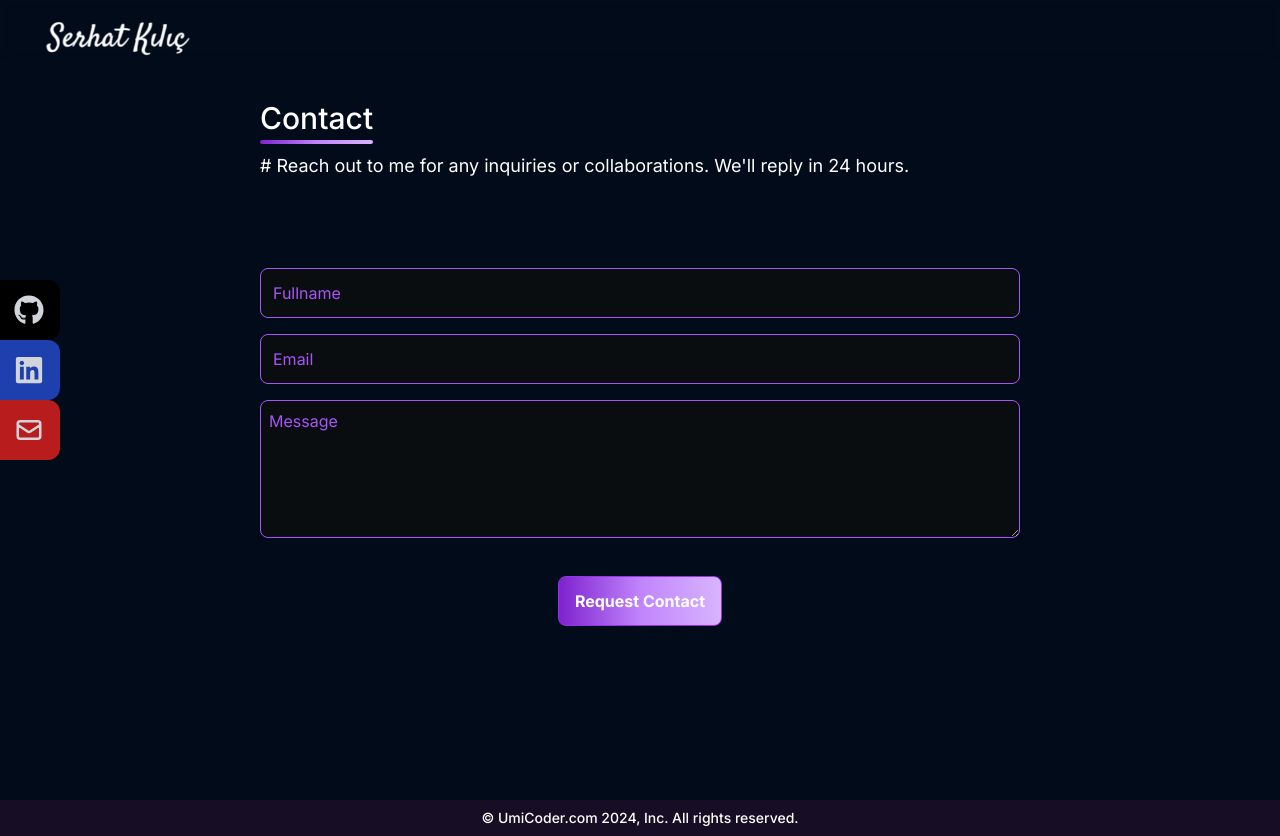
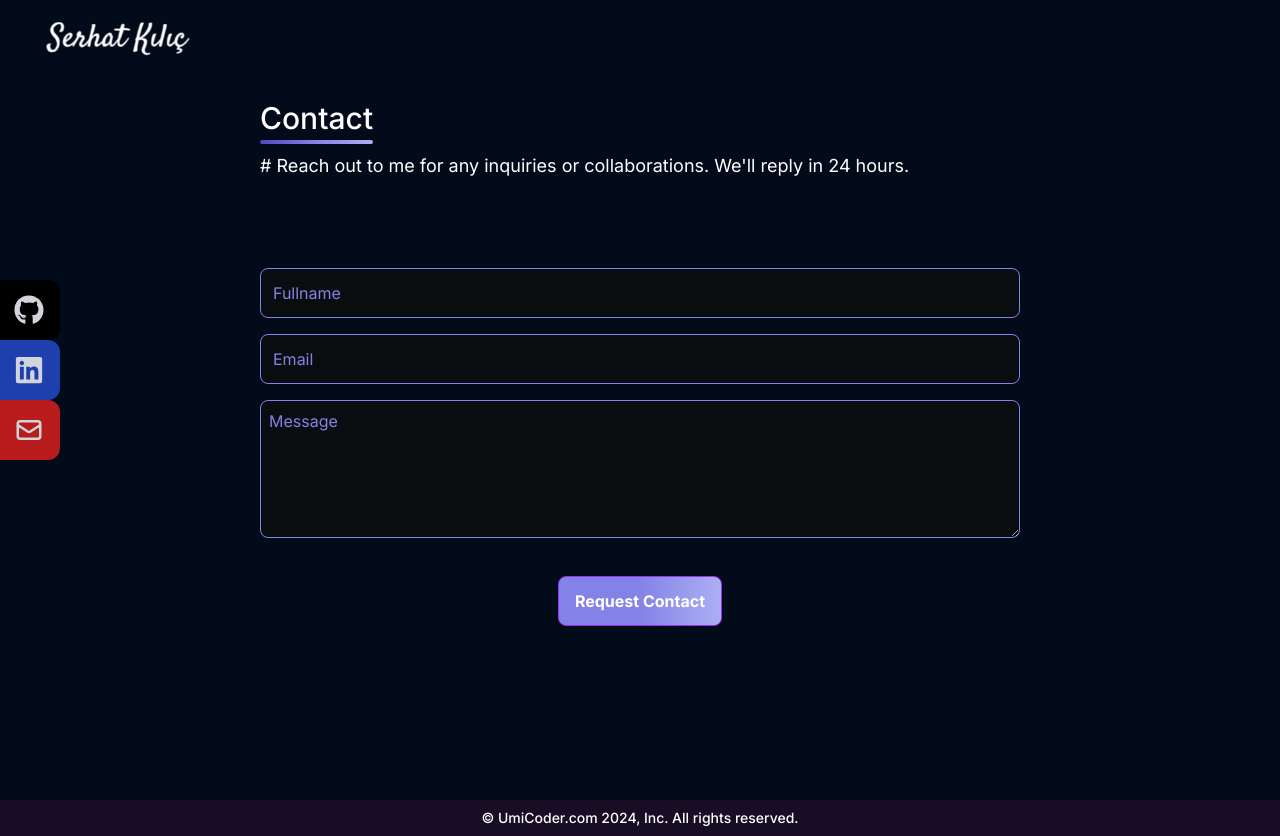
Before and after one commit to SerhatKlc123/next-portfolio, a Next.js app: page /contact in a window 1280 px wide. Built offline with nearby package versions, Linux system fonts and the light colour scheme.

Commit message:
Color changed

```diff
--- a/src/app/contact/page.tsx
+++ b/src/app/contact/page.tsx
@@ -60,21 +60,21 @@ const ContactForm: React.FC = () => {
                     onChange={nameHandler}
                     name="fullName"
                     placeholder={"Fullname"}
-                    className="border  border-purple-500 bg-[#0a0d10] p-3 rounded-lg text-purple-500 focus:text-gray-300 placeholder:text-purple-500 z-50"
+                    className="border  border-[#8482e6] bg-[#0a0d10] p-3 rounded-lg text-[#8482e6] focus:text-gray-300 placeholder:text-[#8482e6] z-50"
                     style={{ width: '100%' }}
                 />
             </div>
             <div className="pb-4">
                 <input type="email" value={email} onChange={mailHandler} name="email" placeholder={"Email"}
                     style={{ width: '100%' }}
-                    className="border border-purple-500 bg-[#0a0d10] p-3 rounded-lg text-purple-500 focus:text-gray-300 placeholder:text-purple-500" />
+                    className="border border-[#8482e6] bg-[#0a0d10] p-3 rounded-lg text-[#8482e6] focus:text-gray-300 placeholder:text-[#8482e6]" />
             </div>
             <div>
-                <textarea rows={5} value={message} onChange={messageHandler} name="message" placeholder={"Message"} className="border border-purple-500 bg-[#0a0d10] p-2 rounded-lg text-purple-500 focus:text-gray-300 placeholder:text-purple-500"
+                <textarea rows={5} value={message} onChange={messageHandler} name="message" placeholder={"Message"} className="border border-[#8482e6] bg-[#0a0d10] p-2 rounded-lg text-[#8482e6] focus:text-gray-300 placeholder:text-[#8482e6]"
                     style={{ width: '100%' }}
                 />
             </div>
-            <input type="submit" className="font-bold text-white bg-gradient-to-r border-[1px] hover:border-[3px] border-purple-600 hover:border-purple-200 from-purple-700 via-purple-400 to-purple-300  px-4 py-3 my-8 mx-auto flex items-center rounded-lg" value={wait ? "Senfing..." : "Request Contact"} />
+            <input type="submit" className="font-bold text-white bg-gradient-to-r border-[1px] hover:border-[3px] border-purple-600 hover:border-purple-200 from-[#8482e6] via-[#8482e6] to-[#adaff4]  px-4 py-3 my-8 mx-auto flex items-center rounded-lg" value={wait ? "Senfing..." : "Request Contact"} />
         </form>
        </div>
     );
--- a/src/components/GridProject.tsx
+++ b/src/components/GridProject.tsx
@@ -30,19 +30,19 @@ export default function GridProject()
                     <Image src={project.path} alt={project.name} width={300} height={170} className="h-[170px] rounded-xl"/>
                     </div>
                     <div className="flex-auto flex-col items-start justify-start lg:pl-8 pl-0 pb-5">
-                        <div className="text-base font-semibold pb-2 text-purple-500 lg:pt-0 pt-4">{project.name}</div>
+                        <div className="text-base font-semibold pb-2 text-[#5246bc] lg:pt-0 pt-4">{project.name}</div>
                         <div className="text-sm text-white font-normal">{project.description}</div>
                         <div className="flex items-center justify-center w-fit py-3 text-sm">
 
                             <FaDownload className="text-lg mr-2" />
                             <div>{project.install}</div>
                             <FaChrome className="mr-2 text-lg ml-5" />
-                            <a href={project.web} target="_blank" className="text-[#bdb0ff]">{project.web}</a>
+                            <a href={project.web} target="_blank" className="text-[#adaff4]">{project.web}</a>
                         </div>
                         <div className="flex flex-row justify-start">
                 {
                     project.tech.map((t, i)=>(
-                        <div key={i} className="bg-purple-500 px-3 py-1 rounded-full mx-1 text-xs">
+                        <div key={i} className="bg-[#5246bc] px-3 py-1 rounded-full mx-1 text-xs">
                             {t}
                         </div>
                     ))
--- a/src/components/GridSkill.tsx
+++ b/src/components/GridSkill.tsx
@@ -18,12 +18,12 @@ export default function GridSkills()
     return(
     <div className="grid lg:grid-cols-2 grid-cols-1 w-full gap-4">
         {items.map((item, index) => (
-        <div key={index} className="w-full flex items-center justify-start bg-gradient-to-r from-purple-700 via-purple-500 to-purple-400 rounded-lg text-start lg:h-[120px] h-[170px] p-3 border-[3px] border-[#170428] hover:border-white transition duration-100 ease-in-out z-30">
+        <div key={index} className="w-full flex items-center justify-start bg-gradient-to-r from-[#5246bc] via-[#8482e6] to-[#adaff4] rounded-lg text-start lg:h-[120px] h-[170px] p-3 border-[3px] border-[#170428] hover:border-white transition duration-100 ease-in-out z-30">
           <Image src={item.path} alt={item.skill} width={70} height={70} />
 
             <div className="flex flex-col p-3">
             <p className="text-[#eae6ff] font-semibold text-lg">{item.skill}</p>
-            <p className="text-[#d5cdff] font-normal text-sm">{item.explain}</p>
+            <p className="text-[#d5cdff] font-normal text-xs md:text-sm">{item.explain}</p>
 
             </div>
         </div>
--- a/src/components/Hero.tsx
+++ b/src/components/Hero.tsx
@@ -11,9 +11,9 @@ export default function Hero() {
                 Wellcome to my portfolio!</div>
             <div
                 className="text-white font-semibold md:text-[55px] text-[40px] text-center">
-                Hello, my name is <span className="bg-gradient-to-r from-purple-700 via-purple-400 to-purple-300 text-transparent bg-clip-text">Serhat</span></div>
+                Hello, my name is <span className="bg-gradient-to-r from-[#5246bc] via-[#8482e6] to-[#adaff4] text-transparent bg-clip-text">Serhat</span></div>
             <div className="text-white font-normal md:text-[25px] text-[20px] pb-4">
-                I am a <span className="bg-gradient-to-r from-purple-700 via-purple-400 to-purple-300 text-transparent bg-clip-text">frontend developer</span> from Turkey</div>
+                I am a <span className="bg-gradient-to-r from-[#5246bc] via-[#8482e6] to-[#adaff4] text-transparent bg-clip-text">frontend developer</span> from Turkey</div>
             <div className="flex items-center justify-center text-white w-screen pb-12">
                 <HeroButton name="Contact" redirect="/contact" />
                 <HeroButton name="Hire Me" redirect="/hire" />
--- a/src/components/HeroButtons.tsx
+++ b/src/components/HeroButtons.tsx
@@ -8,7 +8,7 @@ interface ButtonProps
 
 export default function HeroButton(props: ButtonProps) {
     return(
-        <div className="bg-gradient-to-r from-purple-700 via-purple-400 to-purple-300 text-white rounded-full px-4 py-2 border-2 border-[#180429] hover:border-white transition duration-100 ease-in-out hover:py-3 hover:px-6 hover:text-2xl text-lg font-semibold m-2 z-10">
+        <div className="bg-gradient-to-r from-[#5246bc] via-[#8482e6] to-[#adaff4] text-white rounded-full px-4 py-2 border-2 border-[#180429] hover:border-white transition duration-100 ease-in-out hover:py-3 hover:px-6 hover:text-2xl text-lg font-semibold m-2 z-10">
             <Link href={props.redirect}>{props.name}</Link>
         </div>
     )
--- a/src/components/Title.tsx
+++ b/src/components/Title.tsx
@@ -8,7 +8,7 @@ export default function Title(props: TitleProps) {
         <>
             <div className="w-fit text-white font-medium text-3xl ">
                 {props.title}
-                <div className="bg-gradient-to-r from-purple-700 via-purple-400 to-purple-300 h-[4px] mt-1 rounded-full" />
+                <div className="bg-gradient-to-r from-[#5246bc] via-[#8482e6] to-[#adaff4] h-[4px] mt-1 rounded-full" />
             </div>
             <div className="text-start font-normal text-white text-lg py-2 md:pb-12 pb-5">
                 {props.subtitle}
```
Also changed, not shown: src/assets/dev.json, src/components/Projects.tsx (renamed from src/components/Projects.jsx).
